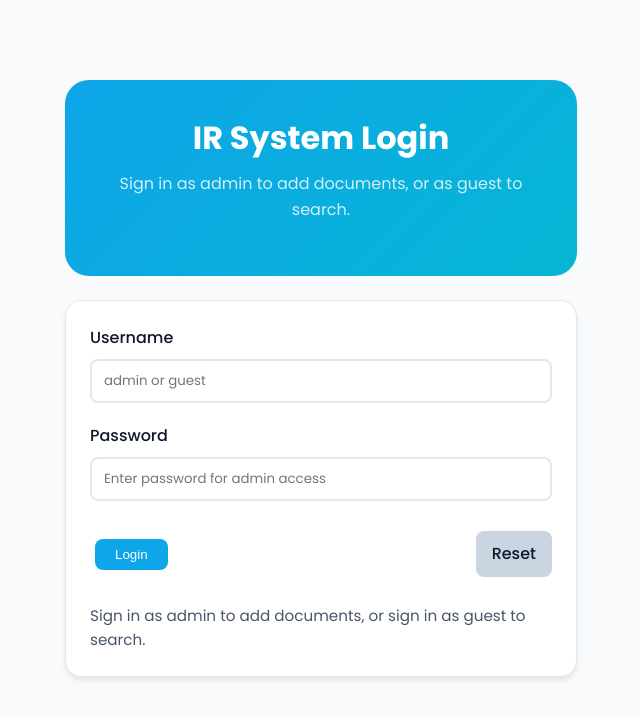
After one commit to Not-soon123/simpleIR-System, a Flask app: page /login in a window 1280 px wide. The commit adds this page. Shown: the top 719 px of the page, without its empty margins (319-959 px from the left). Run offline with Flask 3, Linux system fonts and the light colour scheme.

Commit message:
Update login and env config

```diff
--- a/app.py
+++ b/app.py
@@ -1,10 +1,15 @@
-from flask import Flask, render_template, request, jsonify, session
+from flask import Flask, render_template, request, jsonify, session, redirect, url_for
 from ir_system_module import IRSystem, load_documents_from_db, save_document_to_db, delete_document_from_db
 from flask_sqlalchemy import SQLAlchemy
+from dotenv import load_dotenv
 import os
 
 app = Flask(__name__)
-app.secret_key = 'your-secret-key-here-change-in-production'
+
+# Load environment variables from .env file
+load_dotenv()
+
+app.secret_key = os.environ.get('SECRET_KEY', 'your-secret-key-here-change-in-production')
 
 # Database configuration
 app.config['SQLALCHEMY_DATABASE_URI'] = os.environ.get('DATABASE_URL', 'sqlite:///ir_system.db')
@@ -34,11 +39,56 @@ def initialize_ir_system():
 
 # Initialize on startup - moved to main
 
+def is_admin():
+    return session.get('role') == 'admin'
+
+
+def get_user_role():
+    return session.get('role', 'guest')
+
+
+@app.route('/login', methods=['GET', 'POST'])
+def login():
+    if 'role' in session:
+        return redirect(url_for('index'))
+
+    admin_password = os.environ.get('ADMIN_PASSWORD', 'Munasuna123')
+
+    if request.method == 'POST':
+        username = request.form.get('username', '').strip()
+        password = request.form.get('password', '').strip()
+
+        if not username:
+            return render_template('login.html', error='Please enter a username.', help_text='Sign in as admin to add documents, or sign in as guest to search.')
+
+        if username.lower() == 'admin':
+            if password == admin_password:
+                session['role'] = 'admin'
+                session['username'] = 'admin'
+                return redirect(url_for('index'))
+            return render_template('login.html', error='Invalid admin password.', help_text='Sign in as admin to add documents, or sign in as guest to search.')
+
+        session['role'] = 'guest'
+        session['username'] = username
+        return redirect(url_for('index'))
+
+    return render_template('login.html', error=None, help_text='Sign in as admin to add documents, or sign in as guest to search.')
+
+
+@app.route('/logout')
+def logout():
+    session.clear()
+    return redirect(url_for('login'))
+
+
 @app.route('/')
 def index():
     """Home page with search interface"""
-    stats = ir_system.get_document_info() if ir_system else {'doc_count': 0, 'unique_terms': 0}
-    return render_template('index.html', stats=stats, doc_count=stats['doc_count'])
+    if 'role' not in session:
+        return redirect(url_for('login'))
+
+    stats = ir_system.get_document_info() if ir_system else {'doc_count': 0, 'unique_terms': 0, 'total_term_occurrences': 0}
+    return render_template('index.html', stats=stats, doc_count=stats['doc_count'], role=get_user_role(), username=session.get('username', 'Guest'))
 
 @app.route('/search', methods=['GET', 'POST'])
 def search():
@@ -78,6 +128,8 @@ def search():
 @app.route('/documents')
 def list_documents():
     """List all documents"""
+    if not is_admin():
+        return jsonify({'error': 'Unauthorized'}), 403
     if not ir_system:
         return jsonify({'documents': []})
 
@@ -95,6 +147,8 @@ def list_documents():
 @app.route('/documents/<doc_id>')
 def get_document(doc_id):
     """Get a specific document"""
+    if not is_admin():
+        return jsonify({'error': 'Unauthorized'}), 403
     if ir_system and doc_id in ir_system.documents:
         return jsonify({
             'id': doc_id,
@@ -105,6 +159,8 @@ def get_document(doc_id):
 @app.route('/documents', methods=['POST'])
 def add_document():
     """Add a new document"""
+    if not is_admin():
+        return jsonify({'error': 'Unauthorized'}), 403
     data = request.json
     doc_id = data.get('id', '').strip()
     content = data.get('content', '').strip()
@@ -127,6 +183,8 @@ def add_document():
 @app.route('/documents/<doc_id>', methods=['DELETE'])
 def remove_document(doc_id):
     """Delete a document"""
+    if not is_admin():
+        return jsonify({'error': 'Unauthorized'}), 403
     if delete_document_from_db(db, Document, doc_id):
         initialize_ir_system()
         return jsonify({'success': True, 'message': f'Document "{doc_id}" deleted successfully'})
@@ -193,4 +251,4 @@ if __name__ == '__main__':
     with app.app_context():
         db.create_all()
         initialize_ir_system()
-    app.run(debug=True, port=5000)
+    app.run(debug=True, port=int(os.environ.get('PORT', 5000)))
--- /dev/null
+++ b/templates/login.html
@@ -0,0 +1,45 @@
+<!DOCTYPE html>
+<html lang="en">
+<head>
+    <meta charset="UTF-8">
+    <meta name="viewport" content="width=device-width, initial-scale=1.0">
+    <title>Login - IR System</title>
+    <link rel="stylesheet" href="https://cdnjs.cloudflare.com/ajax/libs/font-awesome/6.4.0/css/all.min.css">
+    <link rel="stylesheet" href="{{ url_for('static', filename='style.css') }}">
+    <link href="https://fonts.googleapis.com/css2?family=Poppins:wght@300;400;500;600;700&display=swap" rel="stylesheet">
+</head>
+<body>
+    <div class="container" style="max-width: 560px; margin-top: 80px;">
+        <div class="header" style="border-radius: 24px; padding: 32px 24px 22px; margin-bottom: 24px;">
+            <div class="header-content">
+                <h1 style="font-size: 2rem;">IR System Login</h1>
+                <p class="subtitle" style="margin-top: 8px; color: rgba(255,255,255,0.9);">Sign in as admin to add documents, or as guest to search.</p>
+            </div>
+        </div>
+        <div class="search-container">
+            {% if error %}
+                <div class="query-info" style="margin-bottom: 16px; color: var(--danger-color); font-weight: 600;">
+                    {{ error }}
+                </div>
+            {% endif %}
+            <form method="POST">
+                <div class="form-group">
+                    <label for="username">Username</label>
+                    <input type="text" id="username" name="username" placeholder="admin or guest" required>
+                </div>
+                <div class="form-group">
+                    <label for="password">Password</label>
+                    <input type="password" id="password" name="password" placeholder="Enter password for admin access">
+                </div>
+                <div class="form-actions" style="display:flex; justify-content:space-between; align-items:center; gap:12px; margin-top:24px;">
+                    <button type="submit" class="btn-primary">Login</button>
+                    <a href="{{ url_for('login') }}" class="btn-secondary" style="text-decoration:none; padding:10px 16px; display:inline-flex; align-items:center; justify-content:center;">Reset</a>
+                </div>
+            </form>
+            {% if help_text %}
+                <p style="margin-top:20px; color: var(--text-secondary); font-size:0.95rem;">{{ help_text }}</p>
+            {% endif %}
+        </div>
+    </div>
+</body>
+</html>
```
Also changed, not shown: static/script.js (+7 -2 lines), templates/index.html (+22 -1 lines), 1 other file.
